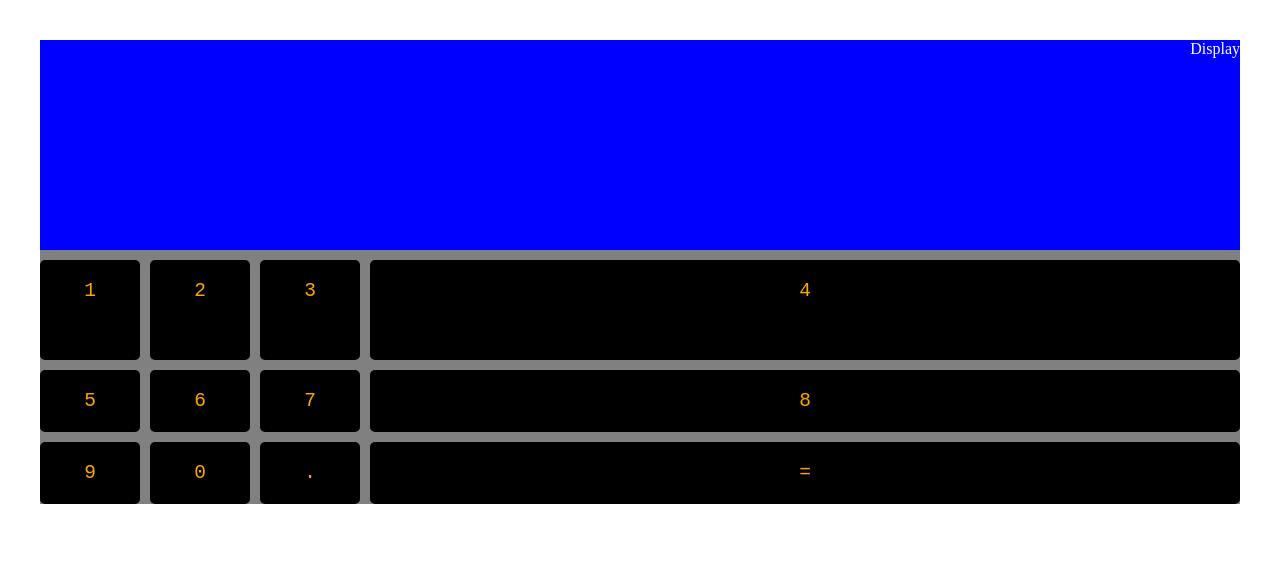
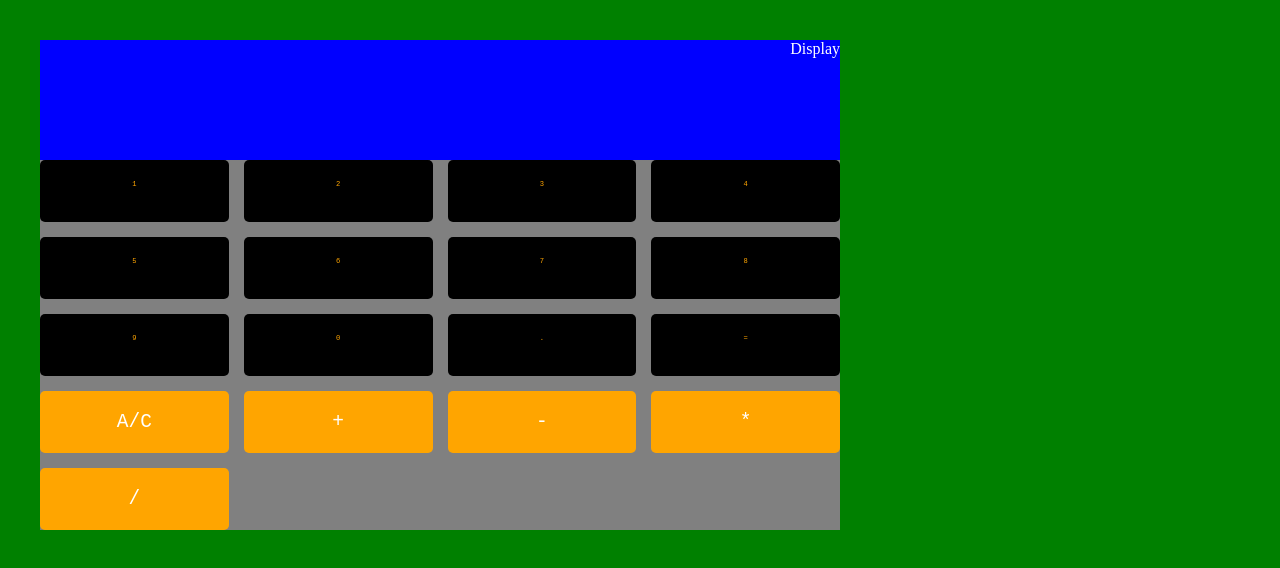
Before and after one commit to mistakeets/JSCalculator, a plain HTML site: page index.html in a window 1280 px wide. Drawn offline with Linux system fonts and the light colour scheme.

Commit message:
updated layout

```diff
--- a/index.html
+++ b/index.html
@@ -13,9 +13,9 @@
 </head>
 
 <body>
-
+  <div class="calcshell">
+  <div class="item-display">Display</div>
   <div class="calculator">
-    <div class="item-display">Display</div>
       <div class="box 1">1</div>
       <div class="box 2">2</div>
       <div class="box 3">3</div>
@@ -28,6 +28,12 @@
       <div class="box 0">0</div>
       <div class="box dot">.</div>
       <div class="box equal">=</div>
+      <div class="operator">A/C</div>
+      <div class="operator">+</div>
+      <div class="operator">-</div>
+      <div class="operator">*</div>
+      <div class="operator">/</div>
+  </div>
 </div>
 
 </body>
--- a/main.css
+++ b/main.css
@@ -1,23 +1,34 @@
 body {
     margin: 40px;
+    max-width: 800px;
+    min-width: 300px;
+    max-height: 800px;
+    min-height: 300px;
+    background-color: green;
+}
+
+.calcshell{
+  border-color: black;
+  background-color: yellow;
+}
+
+.item-display {
+    width: 4fr;
+    height: 120px;
+    grid-row-gap: 30px;
+    text-align: right;
+    background-color: blue;
+    color: white;
 }
 
 .calculator {
+  grid-template-columns: 1fr 1fr 1fr 1fr;
+  grid-template-rows: 1fr 1fr 1fr 1fr;
+  grid-gap: 15px;
+  max-width: 800px;
+  min-width: 120px;
     display: grid;
-    grid-template-columns: 100px 100px 100px;
-    grid-template-rows: 100px 100px 100px;
-    grid-gap: 10px;
     background-color: grey;
-    color: white;
-}
-
-.item-display {
-    grid-column-start: 1;
-    grid-column-end: one;
-    grid-row-start: 1;
-    grid-row-end: 3;
-    text-align: right;
-    background-color: blue;
     color: white;
 }
 
@@ -26,7 +37,17 @@ body {
     color: orange;
     border-radius: 5px;
     padding: 20px;
-    font-size: 150%;
+    font-size: 55%;
     font-family: monospace;
     text-align: center;
 }
+
+.operator{
+  background-color: orange;
+  color: white;
+  border-radius: 5px;
+  padding: 20px;
+  font-size: 150%;
+  font-family: monospace;
+  text-align: center;
+}
```
Lines whose indentation alone changed are shown as unchanged.
